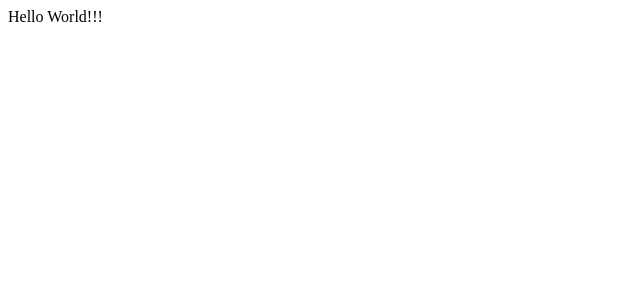
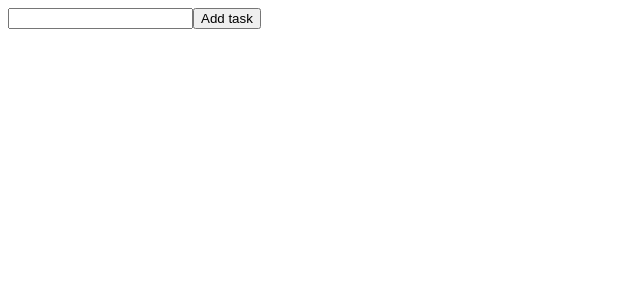
Before and after one commit to artemigla/Todo-list-TypeScript, a React (Create React App) app: page / in a window 1280 px wide. Shown: the top 300 px of the page, without its empty margins (0-640 px from the left). Built offline with nearby package versions, Linux system fonts and the light colour scheme.

Commit message:
Created two files: ShowTaskList and Todos.

```diff
--- a/src/App.tsx
+++ b/src/App.tsx
@@ -1,7 +1,10 @@
 import React from 'react';
+import { ShowTaskList } from './Components/ShowTaskList';
 const App: React.FC = () => {
   return (
-    <div>Hello World!!!</div>
+    <div>
+      <ShowTaskList />
+    </div>
   );
 }
 
--- /dev/null
+++ b/src/Components/ShowTaskList.tsx
@@ -0,0 +1,7 @@
+import React from 'react';
+import { Todos } from './Todos';
+export const ShowTaskList: React.FC = () => {
+    return (
+        <Todos />
+    )
+}
--- /dev/null
+++ b/src/Components/Todos.tsx
@@ -0,0 +1,25 @@
+import React, { useState, ChangeEvent } from "react";
+import { ITodos } from "../Interfaces/ITodos";
+export const Todos: React.FC = () => {
+
+    const [task, setTask] = useState<string>("");
+    const [todos, setTodos] = useState<ITodos[]>([]);
+
+    const handlerInput = (event: ChangeEvent<HTMLInputElement>) => setTask(event.target.value);
+
+    const handlerButton = () => {
+        const newTask = {
+            id: todos.length + 1,
+            task: task
+        }
+        setTodos([...todos, newTask]);
+        setTask("");
+    }
+
+    return (
+        <div>
+            <input type="text" onChange={handlerInput} value={task} />
+            <button onClick={handlerButton}>Add task</button>
+        </div>
+    )
+}
--- /dev/null
+++ b/src/Interfaces/ITodos.tsx
@@ -0,0 +1,4 @@
+export interface ITodos {
+    id: number,
+    task: string
+}
```
